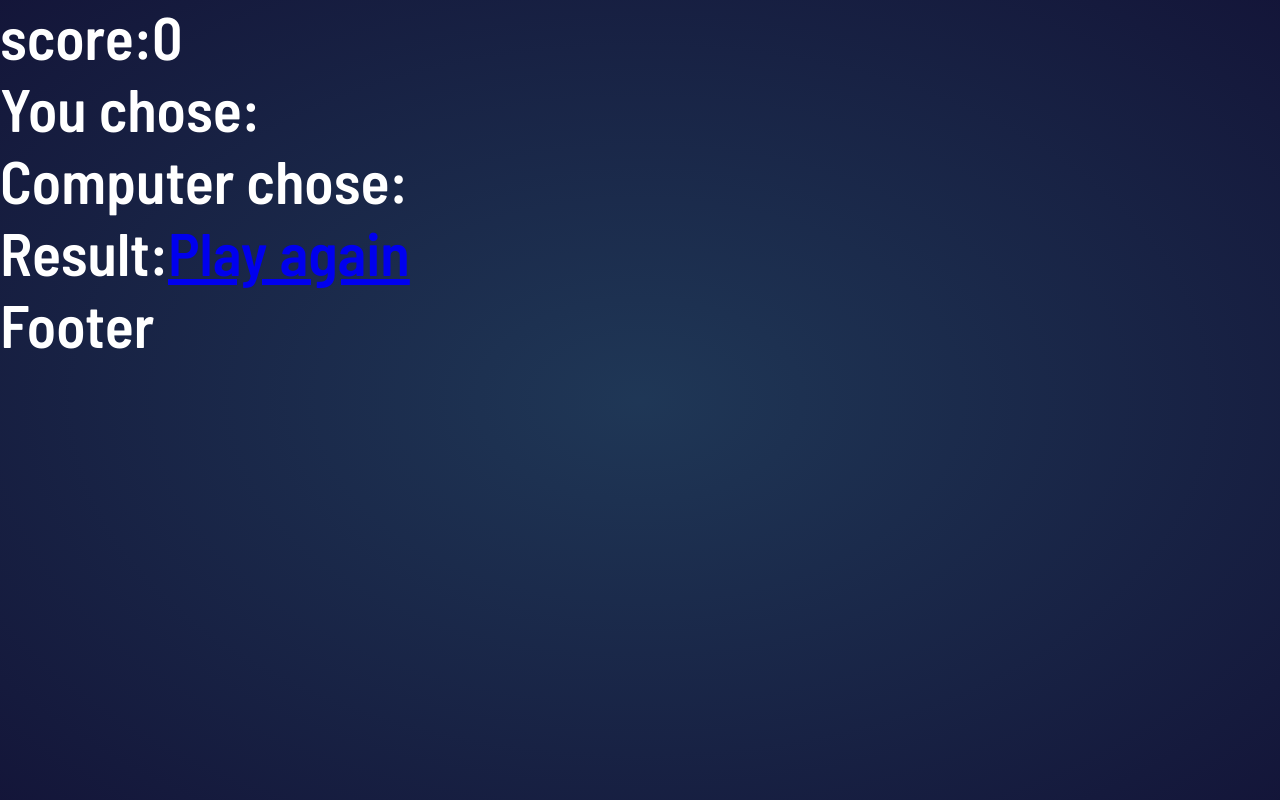
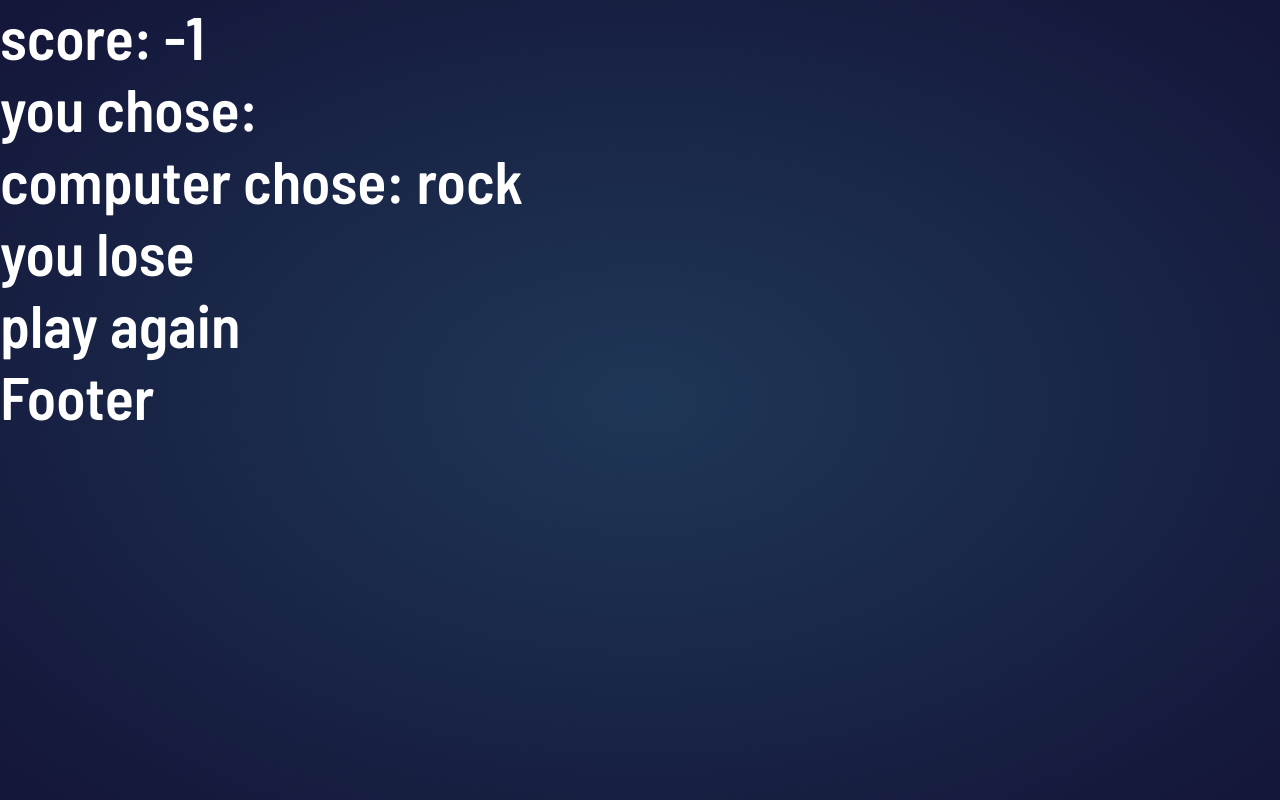
Before and after one commit to Mercytheboy/rock-paper-scissor, a React (Vite) app: page /result in a window 1280 px wide. Built offline with nearby package versions, Linux system fonts and the light colour scheme.

Commit message:
setScore debug still in progress

```diff
--- a/src/App.jsx
+++ b/src/App.jsx
@@ -1,22 +1,31 @@
 import React, { useState } from "react";
-import { Routes, Route } from "react-router-dom";
 import Header from "./components/header/Header";
 import Game from "./components/game/Game";
 import Result from "./components/result/Result";
 import Footer from "./components/footer/Footer";
+import { Routes, Route, useNavigate } from "react-router-dom";
+
 import "./app.css";
-
 function App() {
   const [score, setScore] = useState(0);
   const [playerChoice, setPlayerChoice] = useState("");
-  const [playerResult, setPlayerResult] = useState("");
-  const [computerChoice, setComputerChoice] = useState("");
+
+  const navigate = useNavigate();
+  const [currentPage, setCurrentPage] = useState("page1");
+
+  const handlePageNavigation = () => {
+    if (currentPage === "page1") {
+      setCurrentPage("page2");
+      navigate("/result");
+    } else {
+      setCurrentPage("page1");
+      navigate("/");
+    }
+  };
 
   return (
-    <>
+    <div>
       <Header score={score} />
-
-      <div>
       <Routes>
         <Route
           exact
@@ -25,30 +34,23 @@ function App() {
             <Game
               playerChoice={playerChoice}
               setPlayerChoice={setPlayerChoice}
-                setPlayerResult={setPlayerResult}
-                setComputerChoice={setComputerChoice}
-                computerChoice={computerChoice}
-                score={score}
-                setScore={setScore}
+              handlePageNavigation={handlePageNavigation}
             />
           }
         />
-
         <Route
           path="/result"
           element={
             <Result
               playerChoice={playerChoice}
-                playerResult={playerResult}
-                computerChoice={computerChoice}
+              setScore={setScore}
+              handlePageNavigation={handlePageNavigation}
             />
           }
         />
       </Routes>
+      <Footer />
     </div>
-
-      <Footer />
-    </>
   );
 }
 
--- a/src/components/game/Game.jsx
+++ b/src/components/game/Game.jsx
@@ -1,87 +1,26 @@
-import React, { useEffect, useState } from "react";
+import React from "react";
 
-function Game({
-  playerChoice,
-  setPlayerChoice,
-  computerChoice,
-  setComputerChoice,
-  setPlayerResult,
-  score,
-  setScore,
-}) {
-  const [userChoice, setUserChoice] = useState("");
-
-  const setChoice = choice => {
-    setPlayerChoice(choice);
-    console.log(`init ${choice}`);
-  };
-
-  // console.log(`player chose = ${playerChoice}`);
-  // console.log(`computer chose ${computerChoice}`);
-
-  const getComputerChoice = () => {
-    const choices = ["rock", "paper", "scissors"];
-    const index = Math.floor(Math.random() * choices.length);
-    setComputerChoice(choices[index]);
-  };
-
-  useEffect(() => {
-    setComputerChoice("");
-    getComputerChoice();
-  }, [userChoice]);
-
-  const getWinner = () => {
-    console.log(`user chose = ${userChoice}`);
-    console.log(`computer chose ${computerChoice}`);
-    setPlayerChoice(userChoice);
-    console.log(`player chose = ${playerChoice}`);
-
-    // getComputerChoice();
-    if (userChoice === computerChoice) {
-      setScore(score);
-      setPlayerResult("tie");
-    } else if (
-      (userChoice === "rock" && computerChoice === "scissors") ||
-      (userChoice === "scissors" && computerChoice === "paper") ||
-      (userChoice === "paper" && computerChoice === "rock")
-    ) {
-      setScore(score + 1);
-      setPlayerResult("win");
-    } else {
-      setScore(score - 1);
-      setPlayerResult("lose");
-    }
-  };
-
-  console.log(`i chose ${userChoice}`);
+function Game({ playerChoice, setPlayerChoice, handlePageNavigation }) {
   return (
     <div>
       <div
-        data-id="rock"
         onClick={() => {
-          setChoice("rock");
-          setUserChoice("rock");
-          getWinner();
+          setPlayerChoice("rock");
+          handlePageNavigation();
         }}>
         rock
       </div>
-
       <div
-        data-id="paper"
         onClick={() => {
-          setChoice("paper");
-          setUserChoice("paper");
-          getWinner();
+          setPlayerChoice("paper");
+          handlePageNavigation();
         }}>
         paper
       </div>
-
       <div
-        data-id="scissors"
         onClick={() => {
-          setChoice("scissors");
-          setUserChoice("scissors");
-          getWinner();
+          setPlayerChoice("scissors");
+          handlePageNavigation();
         }}>
         scissors
       </div>
--- a/src/components/header/Header.jsx
+++ b/src/components/header/Header.jsx
@@ -1,8 +1,7 @@
 import React from "react";
-import "./header.css";
 
 function Header({ score }) {
-  return <div>score:{score}</div>;
+  return <div>score: {score}</div>;
 }
 
 export default Header;
--- a/src/components/result/Result.jsx
+++ b/src/components/result/Result.jsx
@@ -1,21 +1,48 @@
-import React from "react";
-import { Link } from "react-router-dom";
+import React, { useEffect, useState } from "react";
 
-function Result({
-  playerChoice,
-  computerChoice,
-  playerResult,
-}) {
+function Result({ playerChoice, setScore, handlePageNavigation }) {
+  const [computerChoice, setComputerChoice] = useState("");
+  const [playerResult, setPlayerResult] = useState("");
+
+  const getComputerChoice = () => {
+    const choices = ["rock", "paper", "scissors"];
+    const randomIndex = Math.floor(Math.random() * choices.length);
+    setComputerChoice(choices[randomIndex]);
+  };
+
+  useEffect(() => {
+    getComputerChoice();
+  }, []);
+
+  const getWinner = () => {
+    if (playerChoice === computerChoice) {
+      setPlayerResult("tie");
+    } else if (
+      (playerChoice === "rock" && computerChoice === "scissors") ||
+      (playerChoice === "scissors" && computerChoice === "paper") ||
+      (playerChoice === "paper" && computerChoice === "rock")
+    ) {
+      setPlayerResult("win");
+      setScore(prevScore => prevScore + 1);
+    } else {
+      setPlayerResult("lose");
+      setScore(prevScore => prevScore - 1);
+    }
+  };
+
+  useEffect(() => {
+    getWinner();
+  }, [computerChoice]);
 
   return (
     <div>
-      <p>You chose: {playerChoice}</p>
-      <p>Computer chose: {computerChoice}</p>
-      Result:
-      {playerResult === "win" && <h2>you win</h2>}
-      {playerResult === "tie" && <h2>you tie</h2>}
-      {playerResult === "lose" && <h2>you lose</h2>}
-      <Link to="/">Play again</Link>
+      <p>you chose: {playerChoice}</p>
+      <p>computer chose: {computerChoice}</p>
+      {playerResult === "win" && <p>you win</p>}
+      {playerResult === "lose" && <p>you lose</p>}
+      {playerResult === "tie" && <p>you tie</p>}
+
+      <p onClick={() => handlePageNavigation()}>play again</p>
     </div>
   );
 }
```
Lines whose indentation alone changed are shown as unchanged.
